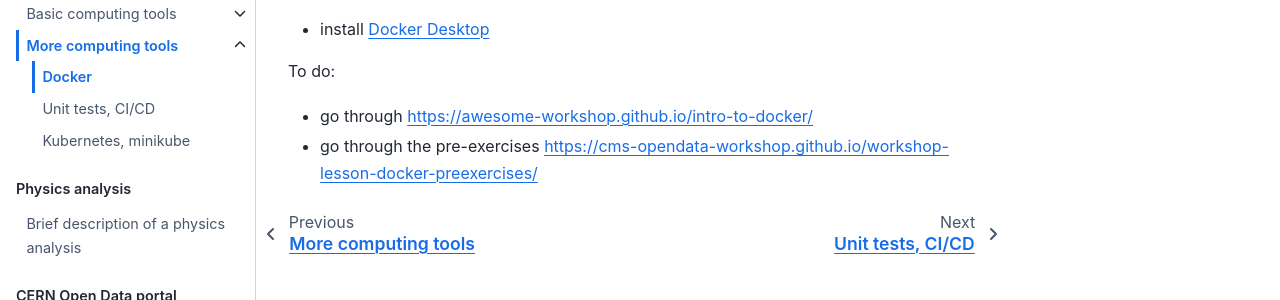
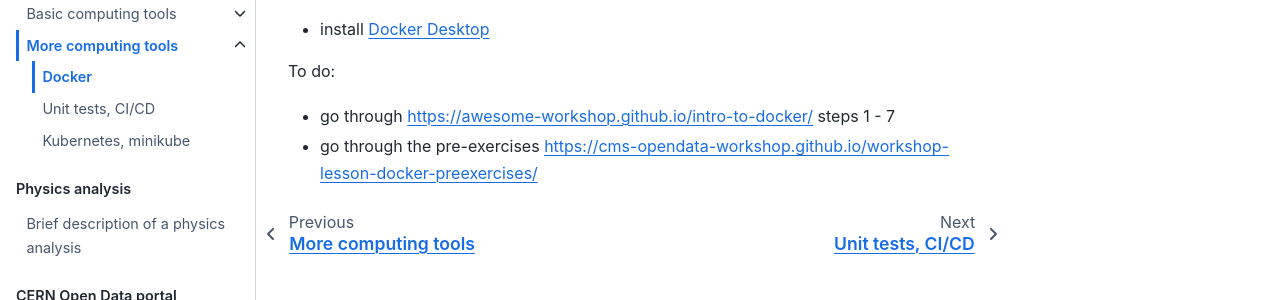
Before and after one commit to cms-dpoa/cms-dpoa-getting-started, a Jupyter Book: the page built from computing/more/docker.md, in a window 1280 px wide. Shown: the part 164-464 px from the top of the page. Built offline with Jupyter Book 1.0.4 settings and Sphinx 7.4.7 and the Sphinx Book theme 1.1.4, drawn with Linux system fonts in a browser that asks for light colours.

Commit message:
Update docker.md

```diff
--- a/computing/more/docker.md
+++ b/computing/more/docker.md
@@ -4,5 +4,5 @@ Prerequisites:
 - install [Docker Desktop](https://www.docker.com/products/docker-desktop)
 
 To do:
-- go through [https://awesome-workshop.github.io/intro-to-docker/](https://awesome-workshop.github.io/intro-to-docker/)
+- go through [https://awesome-workshop.github.io/intro-to-docker/](https://awesome-workshop.github.io/intro-to-docker/) steps 1 - 7
 - go through the pre-exercises [https://cms-opendata-workshop.github.io/workshop-lesson-docker-preexercises/](https://cms-opendata-workshop.github.io/workshop-lesson-docker-preexercises/)
```
